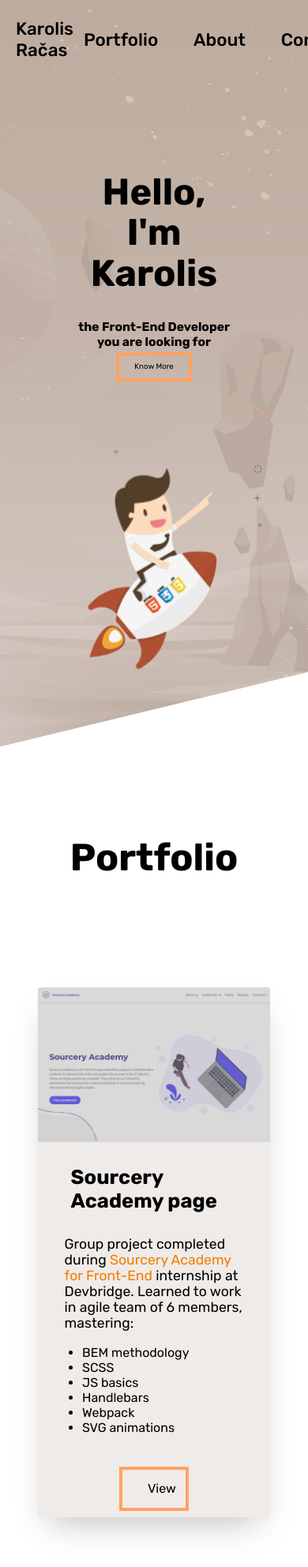
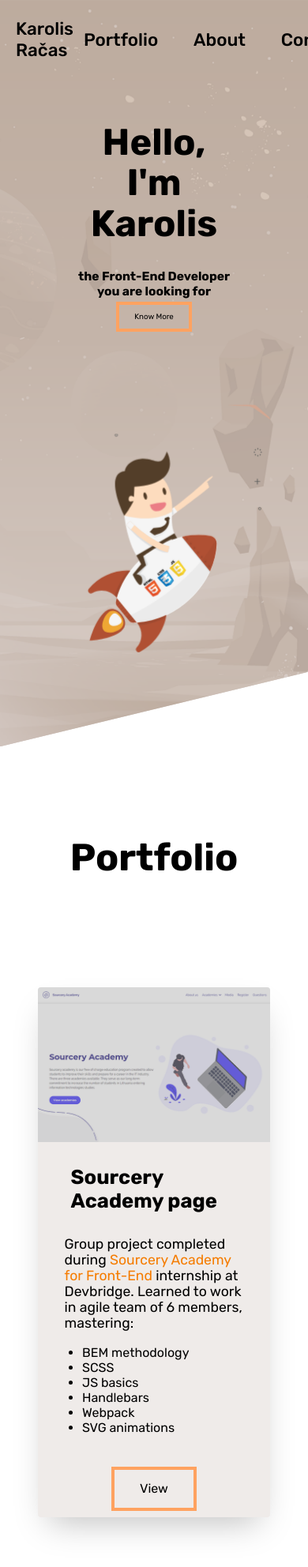
Before and after one commit to karolisracas/portfolio, a plain HTML site: page index.html in a window 390 px wide. Shown: the top 1984 px of the page at 79% size. Drawn offline with Linux system fonts and the light colour scheme.

Commit message:
fix mobile style

```diff
--- a/style.css
+++ b/style.css
@@ -175,6 +175,10 @@ img {
     width: 80%;
   }
 
+  .header__text {
+    padding-top: 10vh;
+  }
+
   .header__heading {
     font-size: 12vw;
   }
@@ -268,7 +272,7 @@ img {
 }
 
 .card__btn {
-  width: 30%;
+  min-width: 30%;
   border-color: var(--btn-color);
   align-self: center;
 }
```
